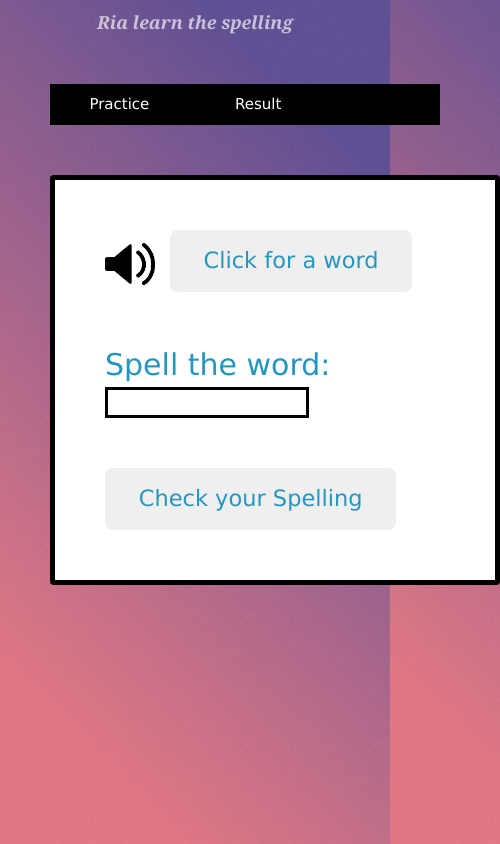
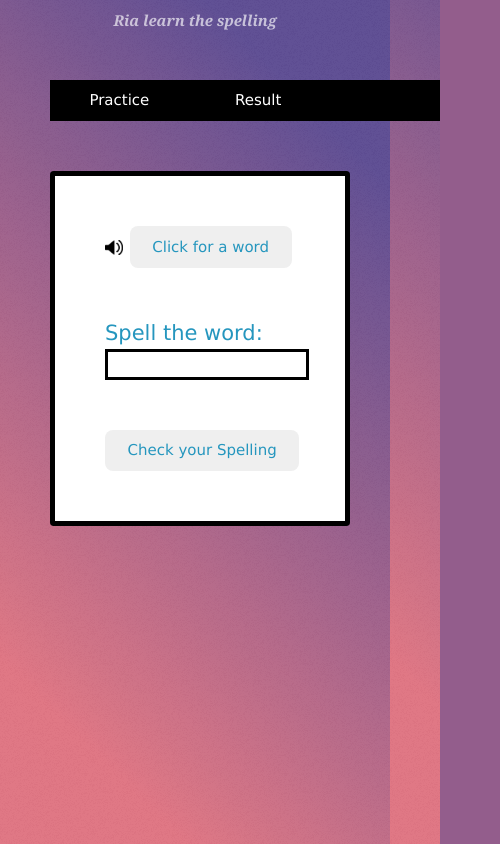
Before and after one commit to djayap/RSSpellCheck, a plain HTML site: page index.html in a window 390 px wide. Shown: the whole page, 500 px wide, since content can reach past the window. Drawn offline with nearby package versions, Linux system fonts and the light colour scheme.

Commit message:
mobile fix

```diff
--- a/css/style.css
+++ b/css/style.css
@@ -141,20 +141,42 @@ input[type="submit"],
        background-color:#FB607F;
     }
 
+    #speakerImg {
+        margin-right:10px;
+        width: 50px;
+    }
+
 /* Media query for medium to large screens (min-width: 601px) */
 @media only screen and (max-width: 601px) {
+
+body {
+    font-size: 10pt;
+    font-weight: 100;
+}
+label{
+    font-size: 1.4em;
+}
+#btn,#verifySpell {
+    font-size: 1em;
+}
+
  div#treeimg {
          display: none;
        }
        #wordDisplay {
            text-align: center;
-           font-size: 1.2em;
+           font-size: 1em;
        }
 
           #tableResult {
              width:20em;
          }
          #divpractice {
-             width:30em;
+             width:20em;
+         }
+
+         img#speakerImg {
+              margin-right:2px;
+              width: 18px;
          }
 }
--- a/index.html
+++ b/index.html
@@ -16,7 +16,7 @@
     </div>
  <div id="divpractice" style="float:left;border:5px solid black">
     <div>
-        <img src="images/speaker.png" width="50px" style="margin-right:10px"/>
+        <img src="images/speaker.png" id="speakerImg" alt="speaker"/>
         <button id="btn" tabindex="1">Click for a word</button>
     </div>
 
```
